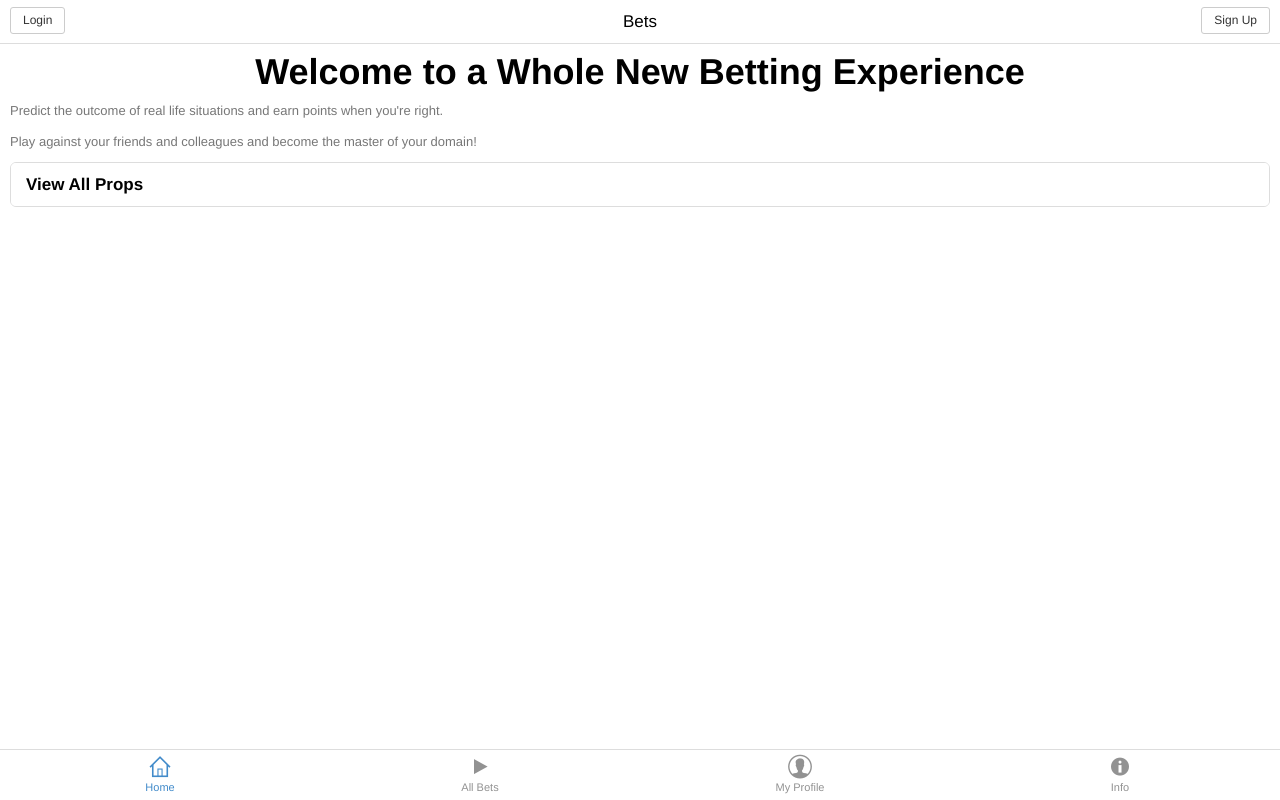
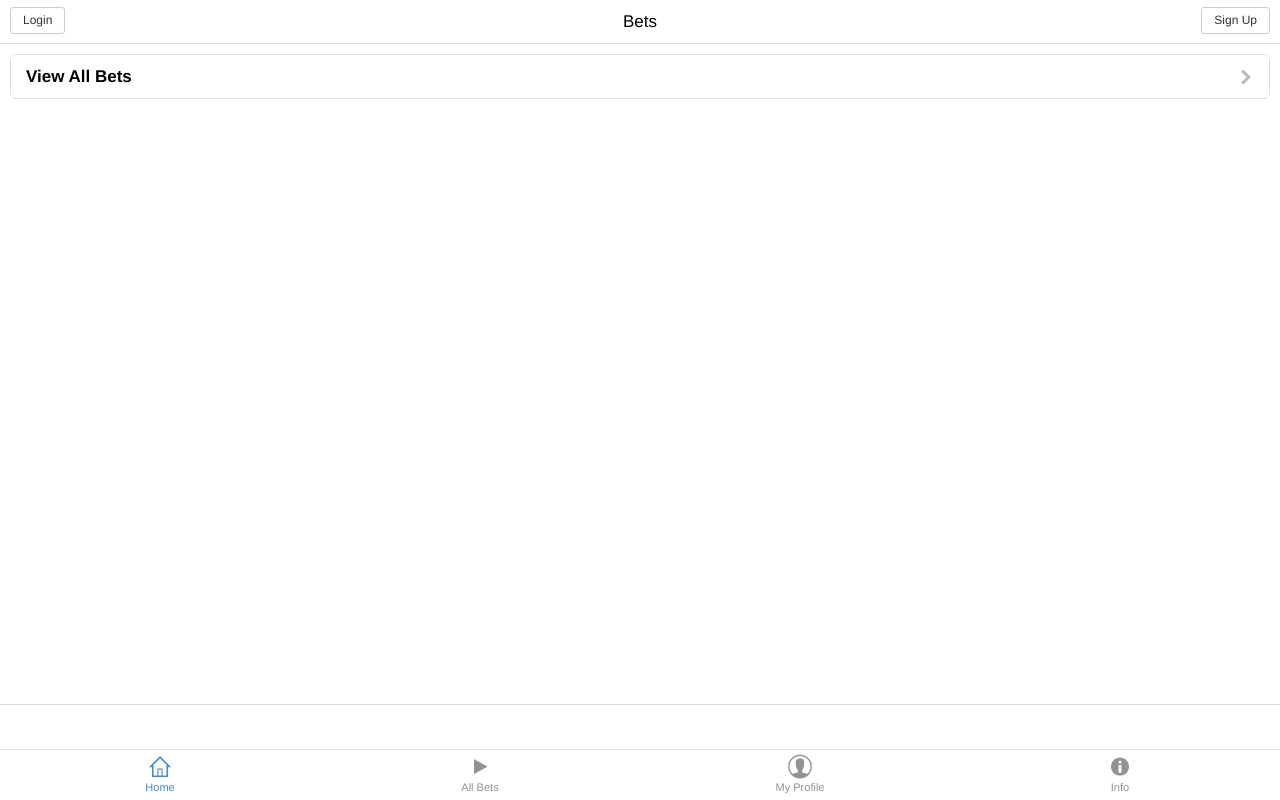
Before and after one commit to adamskriger/props_data_modeling, a Rails app: page / in a window 1280 px wide. Run offline with Rails 7, Linux system fonts and the light colour scheme; style sheets or scripts are compiled from the project's sources; some libraries are stand-ins or nearby versions.

Commit message:
updated welcome page

```diff
--- a/app/views/welcome/index.html.erb
+++ b/app/views/welcome/index.html.erb
@@ -6,37 +6,35 @@
 
 
 
-      <h1 class="content-padded opener">Welcome to a Whole New Betting Experience</h1>
 
 
 
-      <p class="content-padded">Predict the outcome of real life situations and earn points when you're right. </p>
-
-      <p class="content-padded">Play against your friends and colleagues and become the master of your domain!</p>
 
       <div class="card">
         <ul class="table-view">
           <li class="table-view-cell">
-              <strong><%= link_to 'View All Props', controller: 'props'  %></strong>
+            <a class="navigate-right" href="/props">
+              <strong>View All Bets</strong>
+            </a>
           </li>
           <% if logged_in? and current_user.admin %>
-
           <li class="table-view-cell">
-
-              <strong><%= link_to 'Create a Prop', new_prop_path  %></strong>
-
+            <a class="navigate-right" href="props/new">
+              <strong>Create a Bet</strong>
+            </a>
           </li>
-
           <li class="table-view-cell">
-              <strong><%= link_to 'View All Users', users_path  %></strong>
-
+            <a class="navigate-right" href="/users">
+              <strong>View All Users</strong>
+            </a>
           </li>
 
           <% end %>
 
-
         </ul>
       </div>
+      <div class="bar bar-standard bar-footer-secondary">
 
 
+      </div>
     </div>
```
